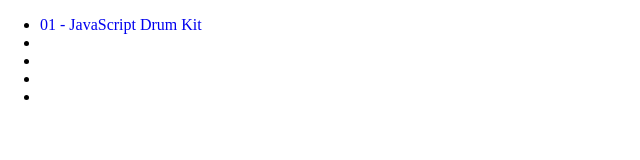
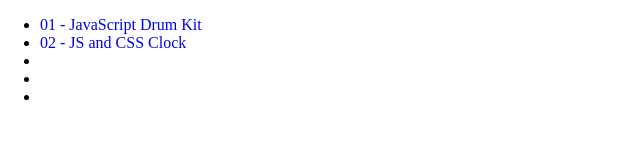
Before and after one commit to Mana-commits/JavaScript, a plain HTML site: page index.html in a window 1280 px wide. Shown: the whole page, without its empty margins (0-640 px from the left). Drawn offline with Linux system fonts and the light colour scheme.

Commit message:
index.htmlに02を追記

```diff
--- a/index.html
+++ b/index.html
@@ -13,7 +13,7 @@
     <div class="pagelist">
     <ul>
         <li><a href="01 - JavaScript Drum Kit/drumkit_index.html">01 - JavaScript Drum Kit</a></li>
-        <li></li>
+        <li><a href="02 - JS and CSS Clock/clock_index.html">02 - JS and CSS Clock</a></li></li>
         <li></li>
         <li></li>
         <li></li>
```
